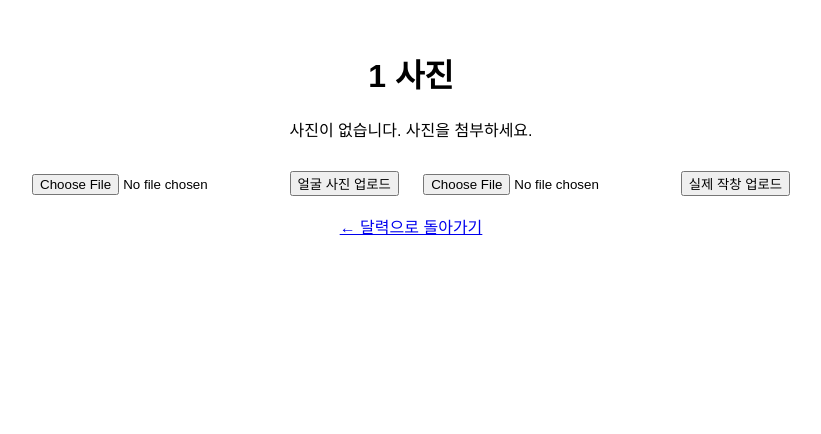
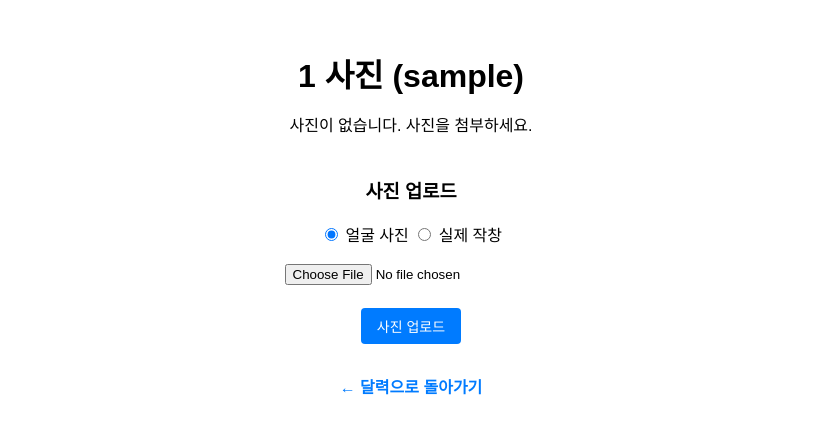
Before and after one commit to Lee0310-korea/project, a Flask app: page /photos_page/1 in a window 1280 px wide. Shown: the top 434 px of the page, without its empty margins (229-1050 px from the left). Run offline with Flask 3, Linux system fonts and the light colour scheme; the visitor is signed in with stand-in values (Sample User, id 1).

Commit message:
Update photos.html

```diff
--- a/templates/photos.html
+++ b/templates/photos.html
@@ -2,7 +2,7 @@
 <html lang="ko">
 <head>
   <meta charset="UTF-8" />
-  <title>{{ date }} 사진</title>
+  <title>{{ date }} 사진 - {{ username }}</title>
   <style>
     body {
       font-family: sans-serif;
@@ -12,34 +12,61 @@
     .photo-container {
       display: inline-block;
       margin: 20px;
+      vertical-align: top;
     }
     img {
       display: block;
       margin: 0 auto 10px auto;
       max-width: 300px;
+      border-radius: 8px;
+      box-shadow: 0 0 8px rgba(0,0,0,0.2);
     }
     form {
-      display: inline;
+      display: inline-block;
     }
     .upload-section {
+      margin-top: 40px;
+    }
+    a {
+      display: inline-block;
       margin-top: 30px;
+      text-decoration: none;
+      color: #007BFF;
+      font-weight: bold;
     }
-    .upload-form {
-      margin: 10px;
+    a:hover {
+      text-decoration: underline;
+    }
+    h1 {
+      margin-bottom: 10px;
+    }
+    .btn {
+      background-color: #007BFF;
+      border: none;
+      color: white;
+      padding: 8px 16px;
+      font-size: 14px;
+      border-radius: 4px;
+      cursor: pointer;
+      margin-top: 5px;
+    }
+    .btn.delete {
+      background-color: #dc3545;
     }
   </style>
 </head>
 <body>
-  <h1>{{ date }} 사진</h1>
+  <h1>{{ date }} 사진 ({{ username }})</h1>
 
   {% if photos %}
     {% for photo in photos %}
       <div class="photo-container">
         <img src="{{ photo.data }}" alt="Photo">
-        <form action="/delete_photo" method="post">
+        <form action="{{ url_for('delete_photo') }}" method="post" onsubmit="return confirm('정말 삭제하시겠습니까?');">
           <input type="hidden" name="date" value="{{ date }}">
           <input type="hidden" name="filename" value="{{ photo.filename }}">
-          <button type="submit">삭제</button>
+          <input type="hidden" name="photo_type" value="{{ photo.photo_type or 'default' }}">
+          <button type="submit" class="btn delete">삭제</button>
         </form>
       </div>
     {% endfor %}
@@ -48,20 +75,22 @@
   {% endif %}
 
   <div class="upload-section">
-    <form class="upload-form" action="/upload" method="post" enctype="multipart/form-data">
+    <h3>사진 업로드</h3>
+    <form action="{{ url_for('upload') }}" method="post" enctype="multipart/form-data">
       <input type="hidden" name="date" value="{{ date }}">
-      <input type="file" name="face_photo" accept="image/*" required>
-      <button type="submit">얼굴 사진 업로드</button>
-    </form>
-
-    <form class="upload-form" action="/upload" method="post" enctype="multipart/form-data">
-      <input type="hidden" name="date" value="{{ date }}">
-      <input type="file" name="real_photo" accept="image/*" required>
-      <button type="submit">실제 작창 업로드</button>
+      <label>
+        <input type="radio" name="photo_type" value="face" checked> 얼굴 사진
+      </label>
+      <label>
+        <input type="radio" name="photo_type" value="real"> 실제 작창
+      </label>
+      <br><br>
+      <input type="file" name="file" accept="image/*" required>
+      <br><br>
+      <button type="submit" class="btn">사진 업로드</button>
     </form>
   </div>
 
-  <br>
-  <a href="/">← 달력으로 돌아가기</a>
+  <a href="{{ url_for('calendar_view') }}">← 달력으로 돌아가기</a>
 </body>
 </html>
```
